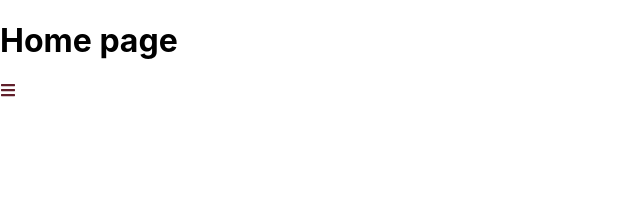
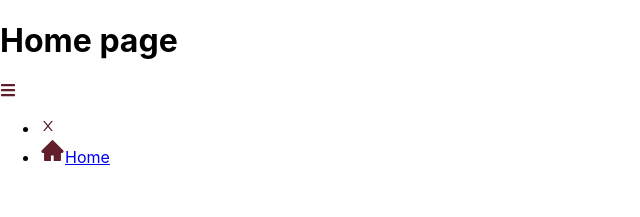
Before and after one commit to justswingit/DummyTesting, a React (Create React App) app: page / in a window 1280 px wide. Shown: the top 217 px of the page, without its empty margins (0-640 px from the left). Built offline with nearby package versions, Linux system fonts and the light colour scheme.

Commit message:
Testing if things are still working as they should be

```diff
--- a/src/Components/Navbar.js
+++ b/src/Components/Navbar.js
@@ -1,22 +1,53 @@
-import React, {useState} from 'react'
+import React, { useState } from 'react'
 import * as FaIcons from 'react-icons/fa';
-import {IconContext} from 'react-icons'
-import {Link} from 'react-router-dom';
+import * as AiIcons from 'react-icons/ai';
+import { IconContext } from 'react-icons'
+import SidebarData from './sidebarData';
+import { Link } from 'react-router-dom';
+
+
 function Navbar() {
     const [sidebar, setSidebar] = useState(false);
-  const           showSidebar = () => setSidebar(!sidebar);
+    const showSidebar = () => setSidebar(!sidebar);
     return (
         <>
-        <IconContext.Provider value={{color: "black"}}>
+            <IconContext.Provider value={{ color: "black" }}>
                 <div className="navbar">
+                    {/*This section is to associate a link to the menu-bar, and on click,
+                it redirects you to show the sidebar. '#' is just a placeholder. */}
                     <Link to="#" className="menu-bars">
                         <FaIcons.FaBars
                             onClick={showSidebar}
-                    style={{color: '#611f2b'}}
+                            style={{ color: '#611f2b' }}
                         />
                     </Link>
+                    <div className='navbar-container'>
+                        <nav className={sidebar ? "nav-menu active" : "nav-menu"}>
+                            <ul className="nav-menu-items" onClick={showSidebar}>
+                                <li className="navbar-toggle">
+                                    <Link to="#" className="menu-bars">
+                                        <IconContext.Provider value={{ color: "#611f2b" }}>
+                                            <AiIcons.AiOutlineClose />
+                                        </IconContext.Provider>
+                                    </Link>
+                                </li>
+                                {SidebarData.map((item, index) => {
+                                    return (
+                                        <li key={index} className={item.cName}>
+                                            <Link to={item.path}>
+                                                <IconContext.Provider value={{color:'#611f2b',size: '25px'}}>
+                                                    {item.icon}
+                                                </IconContext.Provider>
+                                                <span>{item.title}</span>
+                                            </Link>
+                                        </li>
+                                    );
+                                })}
+                            </ul>
+                        </nav>
                     </div>
-        </IconContext.Provider>
+                </div>
+            </IconContext.Provider >
         </>
     )
 }
--- /dev/null
+++ b/src/Components/sidebarData.js
@@ -0,0 +1,19 @@
+import             React   from 'react'           ;
+import   *    as AiIcons   from 'react-icons/ai'  ;
+import   *    as DvIcons   from 'react-icons/di'  ;
+import   *    as GiIcons   from 'react-icons/gi'  ;
+import   *    as TbIcons   from 'react-icons/tb'  ;
+import   *    as SiIcons   from 'react-icons/si'  ;
+import   *    as BsIcons   from 'react-icons/bs'  ;
+
+const SidebarData = [
+    {title: "Home",        path: '/',           icon: <AiIcons.AiFillHome/>,               cName: "nav-text"},
+  /*{title: "Portfolio",   path:  "/Portfolio", icon:  <BsIcons.BsFillFileRichtextFill />, cName: "nav-text"},
+    {title: "Physics",     path:  "/Physics",   icon:  <DvIcons.DiAtom />,                 cName: "nav-text"},
+    {title: "Mathematics", path:  "/Math",      icon:  <TbIcons.TbMathIntegralX />,        cName: "nav-text"},
+    {title: "Music",       path:  "/Music",     icon:  <GiIcons.GiGuitarBassHead />,       cName: "nav-text"},
+    {title: "Blog",        path:  "/Blog",      icon:  <BsIcons.BsPersonVideo2 />,         cName: "nav-text"},
+    {title: "About",       path:  "/About",     icon:  <SiIcons.SiAboutdotme />,           cName: "nav-text"},*/
+]
+
+export default SidebarData
```
Also changed, not shown: src/App.js (+4 -4 lines). Lines whose indentation alone changed are shown as unchanged.
